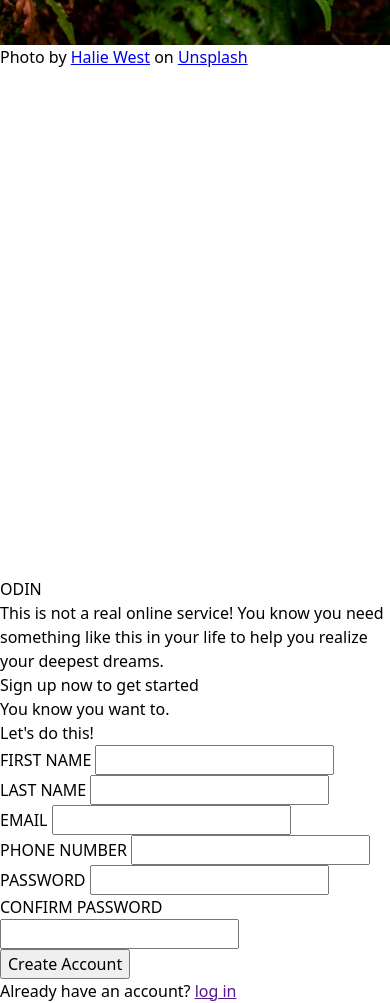
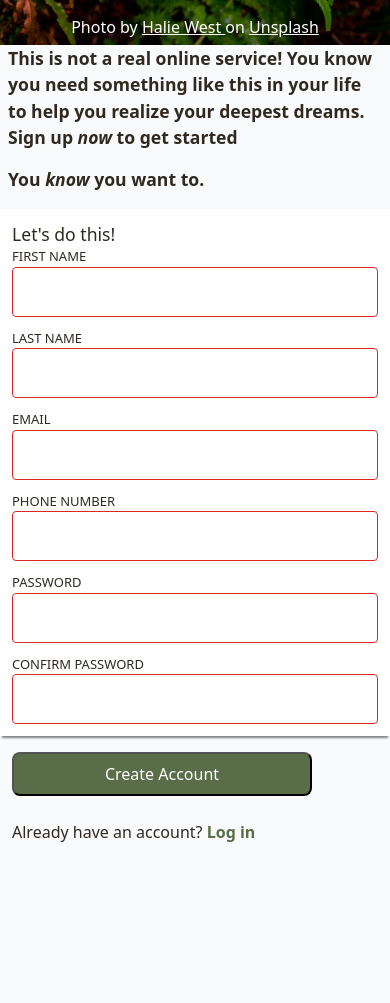
Before and after one commit to QUxPTA/TOP, a plain HTML site: page HTML_CSS/sign-up_form/index.html in a window 390 px wide. Shown: the part 540-1543 px from the top of the page. After the commit the page ends 1384 px from the top, so only its background shows below. Drawn offline with Linux system fonts and the light colour scheme; a web font is replaced by a local one.

Commit message:
Refactor sign-up form HTML structure and add CSS styles
- Added responsive styling as well, for smaller screens

```diff
--- a/HTML_CSS/sign-up_form/index.html
+++ b/HTML_CSS/sign-up_form/index.html
@@ -1,4 +1,4 @@
-<!doctype html>
+<!DOCTYPE html>
 <html lang="en">
   <head>
     <meta charset="UTF-8" />
@@ -8,27 +8,23 @@
   </head>
   <body>
     <aside>
-      <div>
+      <div class="background">
         <img
           src="./images/halie-west-25xggax4bSA-unsplash.jpg"
           alt="Green leaf plant image(used as background)"
-          class="background"
         />
         <p>
           Photo by
           <a
             href="https://unsplash.com/photos/green-leaf-plant-in-close-up-photography-25xggax4bSA"
-            >Halie West</a
           >
+            Halie West
+          </a>
           on <a href="https://unsplash.com">Unsplash</a>
         </p>
       </div>
-      <span>
-        <img
-          src="./images/odin-lined.png"
-          alt="The Odin Project logo"
-          class="foreground"
-        />
+      <span class="foreground">
+        <img src="./images/odin-lined.png" alt="The Odin Project logo" />
         <p class="Norse">ODIN</p>
       </span>
     </aside>
@@ -46,34 +42,48 @@
         <div class="forms">
           <div class="form-field">
             <label for="first-name">FIRST NAME</label>
-            <input type="text" name="first-name" id="first-name" />
+            <input type="text" name="first-name" id="first-name" required />
           </div>
           <div class="form-field">
             <label for="last-name">LAST NAME</label>
-            <input type="text" name="last-name" id="phone-number" />
+            <input type="text" name="last-name" id="last-name" required />
           </div>
           <div class="form-field">
             <label for="email">EMAIL</label>
-            <input type="email" name="email" id="phone-number" />
+            <input type="email" name="email" id="email" required />
           </div>
 
           <div class="form-field">
             <label for="phone-number">PHONE NUMBER</label>
-            <input type="tel" name="phone-number" id="phone-number" />
+            <input type="tel" name="phone-number" id="phone-number" required />
           </div>
           <div class="form-field">
             <label for="password">PASSWORD</label>
-            <input type="password" name="password" id="password" />
+            <input
+              type="password"
+              name="password"
+              id="password"
+              required
+              pattern="^(?=.*[a-z])(?=.*[A-Z])(?=.*\d).{8,}$"
+              title="Password must be at least 8 characters long and contain at least one lowercase letter, one uppercase letter, and one number"
+            />
           </div>
           <div class="form-field">
             <label for="password">CONFIRM PASSWORD</label>
-            <input type="password" name="password" id="password" />
+            <input
+              type="password"
+              name="password"
+              id="password"
+              required
+              pattern="^(?=.*[a-z])(?=.*[A-Z])(?=.*\d).{8,}$"
+              title="Passwords must match!"
+            />
           </div>
         </div>
       </div>
       <div class="call-to-action">
         <button>Create Account</button>
-        <p>Already have an account? <a href="">log in</a></p>
+        <p>Already have an account? <a href="">Log in</a></p>
       </div>
     </aside>
   </body>
--- a/HTML_CSS/sign-up_form/style.css
+++ b/HTML_CSS/sign-up_form/style.css
@@ -25,18 +25,6 @@ body {
   line-height: 1.5;
   /* 5. Improve text rendering */
   -webkit-font-smoothing: antialiased;
-  font-family:
-    system-ui,
-    -apple-system,
-    BlinkMacSystemFont,
-    "Segoe UI",
-    Roboto,
-    Oxygen,
-    Ubuntu,
-    Cantarell,
-    "Open Sans",
-    "Helvetica Neue",
-    sans-serif;
 }
 
 /* 6. Improve media defaults */
@@ -93,8 +81,235 @@ h6 {
 /* ------------------------------------------------------------------- */
 
 @font-face {
-  font-family: "Norse";
-  src: url("https://cdn.statically.io/gh/TheOdinProject/theodinproject/efdc2888072f409e687d31dc580595dbe4fe0ff4/app/assets/fonts/Norse-Bold.otf") format('opentype');
-  font-weight: normal;
-  font-style: normal;
+  font-family: 'Norse';
+  src: url('https://cdn.statically.io/gh/TheOdinProject/theodinproject/efdc2888072f409e687d31dc580595dbe4fe0ff4/app/assets/fonts/Norse-Bold.otf')
+    format('opentype');
+  font-weight: bold;
+  font-style: bold;
 }
+body {
+  font-family: system-ui, -apple-system, BlinkMacSystemFont, 'Segoe UI', Roboto,
+    Oxygen, Ubuntu, Cantarell, 'Open Sans', 'Helvetica Neue', sans-serif;
+  color: #302920;
+  display: flex;
+  align-items: center;
+  background-color: #f9fafb;
+}
+aside:nth-child(1) {
+  flex: 1;
+  position: relative;
+  height: 100vh;
+  display: flex;
+  flex-direction: column;
+}
+aside:nth-child(2) {
+  flex: 2;
+}
+.background {
+  display: flex;
+  justify-content: center;
+  height: 100%;
+}
+.background p {
+  position: absolute;
+  bottom: 1%;
+  color: #ffffff;
+  a {
+    color: inherit;
+  }
+}
+.background p a:hover {
+  color: #007bff;
+}
+.foreground {
+  position: absolute;
+  top: 16%;
+  display: flex;
+  align-items: center;
+  justify-content: center;
+  background-color: rgba(0, 10, 0, 0.5);
+  padding: 0.63rem 1.25rem;
+  border-radius: 0.313rem;
+  width: 100%;
+}
+.foreground img {
+  height: 8rem;
+}
+.Norse {
+  font-family: Norse;
+  font-size: 6rem;
+  color: #ffffff;
+}
+.form-area {
+  box-shadow: 0 4px 2px -2px gray;
+  margin: 2rem 0;
+  padding: 2rem;
+  background-color: #ffffff;
+}
+.form-area p {
+  font-weight: 500;
+  font-size: 1.5rem;
+}
+.forms {
+  display: flex;
+  flex-wrap: wrap;
+  gap: 1rem;
+}
+.form-field {
+  flex: 40ch;
+  display: flex;
+  flex-direction: column;
+}
+.form-field label {
+  font-size: small;
+  font-weight: 500;
+}
+.intro p {
+  font-weight: 700;
+  font-size: 1.5rem;
+  padding: 0 2rem;
+  max-width: 50ch;
+}
+.intro p:last-child {
+  padding-top: 1rem;
+}
+.italic {
+  font-style: italic;
+}
+.call-to-action {
+  padding-left: 2rem;
+}
+.call-to-action button {
+  background-color: #596d48;
+  color: #ffffff;
+  padding: 0.5rem 2.5rem;
+  border-radius: 0.5rem;
+  margin-bottom: 1.5rem;
+  cursor: pointer;
+}
+.call-to-action p > a {
+  color: #596d48;
+  text-decoration: none;
+  font-weight: bold;
+}
+input {
+  border: 0.0625rem solid #e5e7eb;
+  padding: 0.5rem;
+  border-radius: 0.25rem;
+  outline: none;
+  transition: border 0.2s, box-shadow 0.2s;
+}
+
+input:focus {
+  border: 0.09375rem solid #2563eb;
+  box-shadow: 0 0 0 0.125rem rgba(37, 99, 235, 0.15);
+}
+
+input:invalid {
+  border: 0.09375rem solid #dc2626;
+}
+
+input:focus:invalid {
+  border: 0.09375rem solid #dc2626;
+  box-shadow: 0 0 0 0.125rem rgba(220, 38, 38, 0.15);
+}
+
+/* Responsive design for smaller screens */
+@media (max-width: 768px) {
+  body {
+    flex-direction: column;
+    align-items: stretch;
+  }
+
+  aside:nth-child(1) {
+    height: 40vh;
+    min-height: 200px;
+  }
+
+  aside:nth-child(2) {
+    flex: none;
+  }
+
+  .foreground {
+    top: 50%;
+    transform: translateY(-50%);
+    padding: 0.5rem 1rem;
+  }
+
+  .foreground img {
+    height: 4rem;
+  }
+
+  .Norse {
+    font-size: 3rem;
+  }
+
+  .intro p {
+    font-size: 1.25rem;
+    padding: 0 1rem;
+  }
+
+  .form-area {
+    margin: 1rem 0;
+    padding: 1rem;
+  }
+
+  .form-area p {
+    font-size: 1.25rem;
+  }
+
+  .forms {
+    flex-direction: column;
+    gap: 0.75rem;
+  }
+
+  .form-field {
+    flex: none;
+  }
+
+  .call-to-action {
+    padding-left: 1rem;
+  }
+
+  .call-to-action button {
+    width: 100%;
+    max-width: 300px;
+  }
+}
+
+@media (max-width: 480px) {
+  aside:nth-child(1) {
+    height: 30vh;
+    min-height: 150px;
+  }
+
+  .foreground img {
+    height: 3rem;
+  }
+
+  .Norse {
+    font-size: 2.5rem;
+  }
+
+  .intro p {
+    font-size: 1.1rem;
+    padding: 0 0.5rem;
+  }
+
+  .form-area {
+    padding: 0.75rem;
+  }
+
+  .form-area p {
+    font-size: 1.1rem;
+  }
+
+  .call-to-action {
+    padding-left: 0.75rem;
+  }
+
+  input {
+    padding: 0.75rem;
+    font-size: 1rem;
+  }
+}
```
